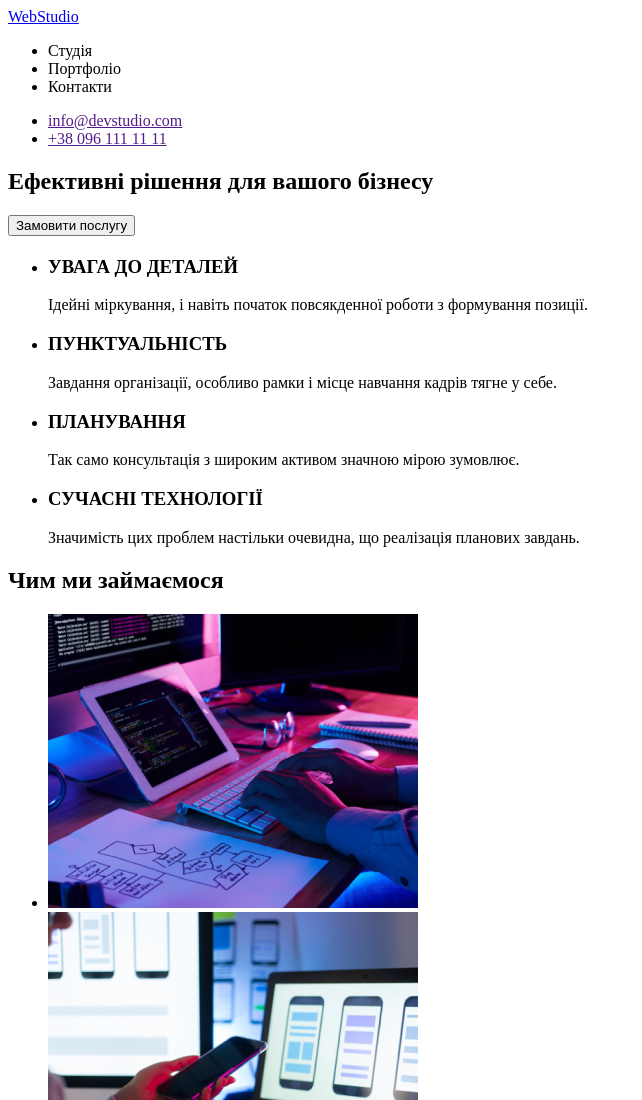
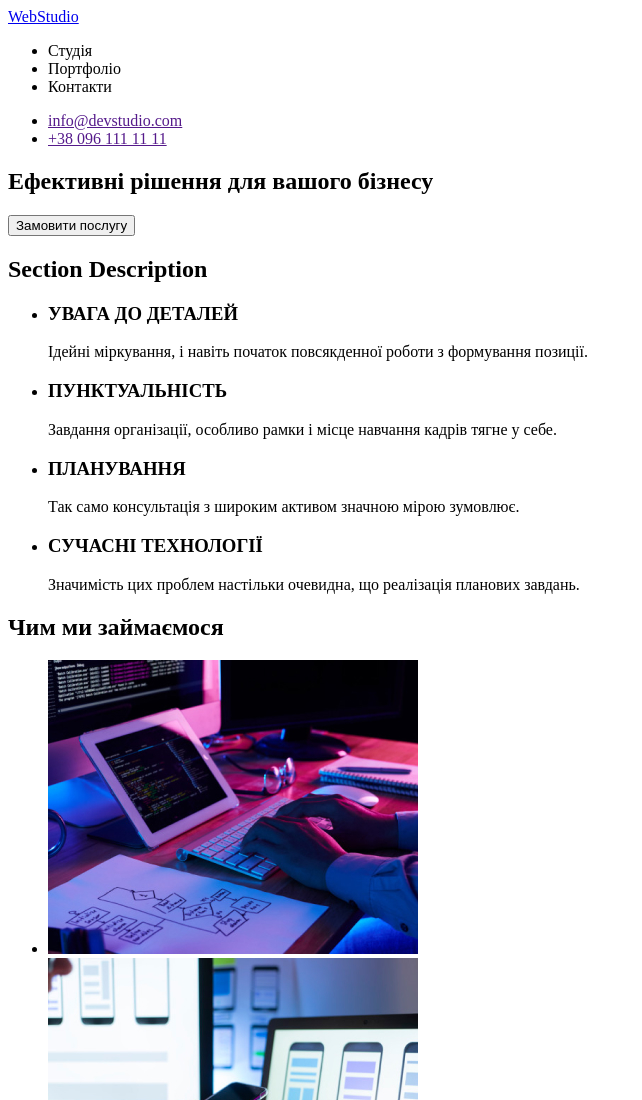
Before and after one commit to Lupushor/goit-markup-hw-01, a plain HTML site: page index.html in a window 1280 px wide. Shown: the top 1100 px of the page, without its empty margins (0-642 px from the left). Drawn offline with Linux system fonts and the light colour scheme.

Commit message:
Update index.html

```diff
--- a/index.html
+++ b/index.html
@@ -31,7 +31,7 @@
         </section>
         <!--  Description -->
         <section>
-            <h2></h2>
+            <h2>Section Description</h2>
             <ul>
                 <li>
                     <h3>УВАГА ДО ДЕТАЛЕЙ</h3>
```
